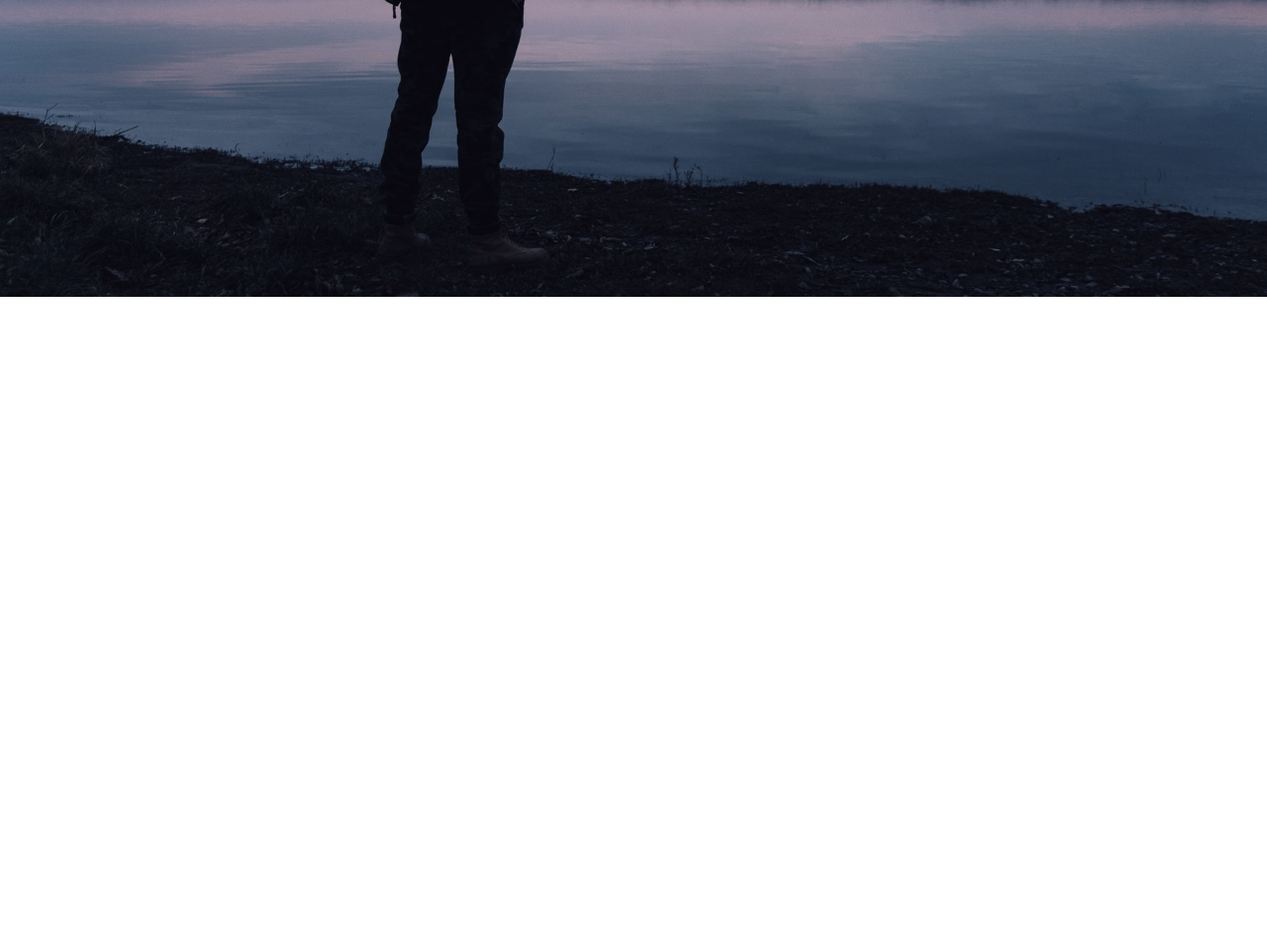
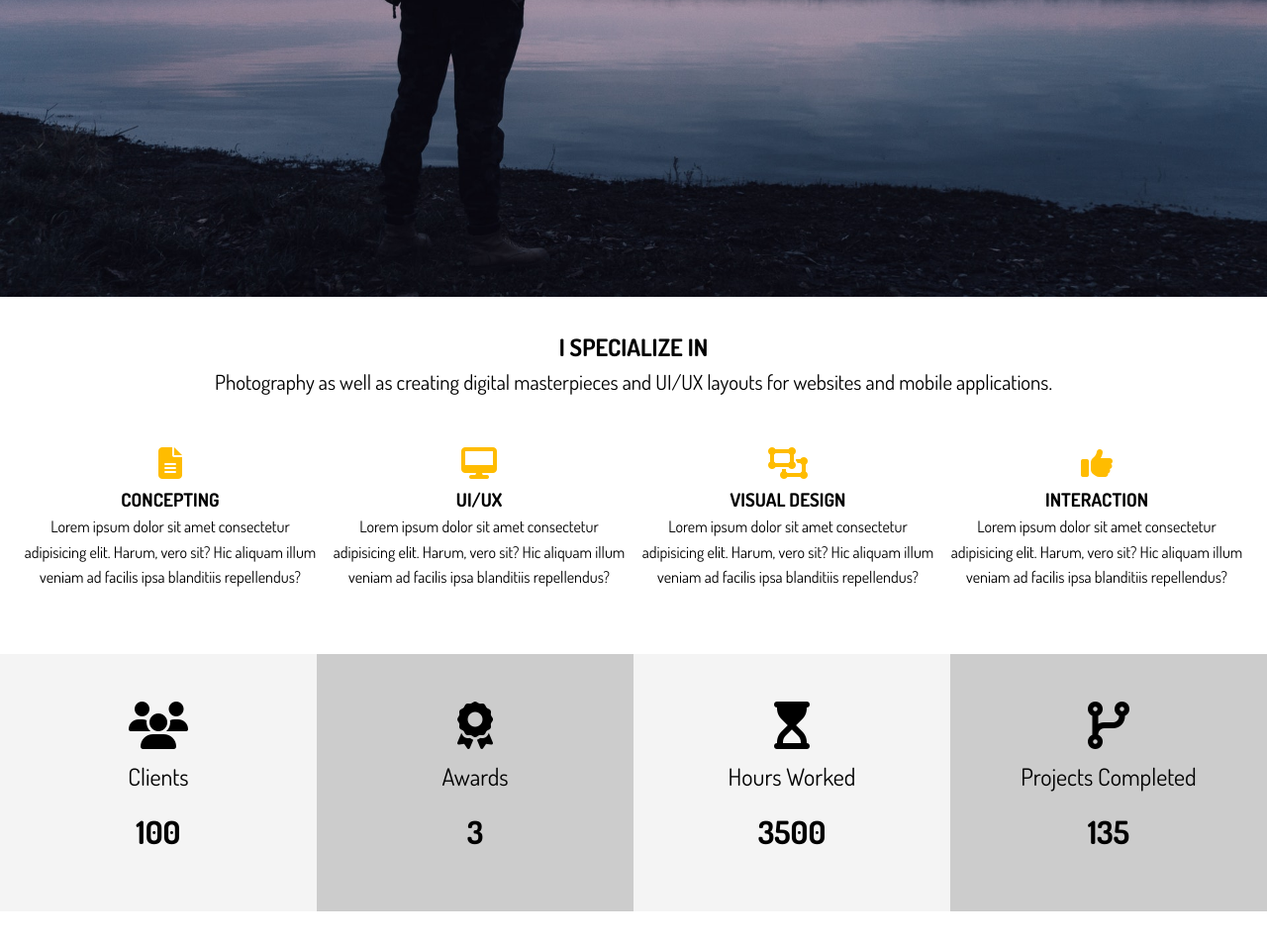
Before and after one commit to SuperPsycho4347/Portfolio-Website, a plain HTML site: page Portfolio Website/index.html in a window 1280 px wide. Shown: the part 500-1453 px from the top of the page at 99% size. Before the commit the page ends 800 px from the top, so only its background shows below. Drawn offline with Linux system fonts and the light colour scheme.

Commit message:
Added stats and specialization section.

```diff
--- a/Portfolio Website/dist/scss/_utilities.scss
+++ b/Portfolio Website/dist/scss/_utilities.scss
@@ -48,3 +48,41 @@ input[class^='btn-']:hover {
 .text-center {
     text-align: center;
 }
+
+// Padding
+.py {
+    &-1 {
+        padding: 1rem 0;
+    }
+
+    &-2 {
+        padding: 2rem 0;
+    }
+
+    &-3 {
+        padding: 3rem 0;
+    }
+
+    &-4 {
+        padding: 4rem 0;
+    }
+}
+
+// Margin
+.my {
+    &-1 {
+        margin: 1rem 0;
+    }
+
+    &-2 {
+        margin: 2rem 0;
+    }
+
+    &-3 {
+        margin: 3rem 0;
+    }
+
+    &-4 {
+        margin: 4rem 0;
+    }
+}
--- a/Portfolio Website/dist/scss/main.css
+++ b/Portfolio Website/dist/scss/main.css
@@ -39,6 +39,32 @@ input[class^=btn-]:hover {
 
 .text-center {
   text-align: center;
+}
+
+.py-1 {
+  padding: 1rem 0;
+}
+.py-2 {
+  padding: 2rem 0;
+}
+.py-3 {
+  padding: 3rem 0;
+}
+.py-4 {
+  padding: 4rem 0;
+}
+
+.my-1 {
+  margin: 1rem 0;
+}
+.my-2 {
+  margin: 2rem 0;
+}
+.my-3 {
+  margin: 3rem 0;
+}
+.my-4 {
+  margin: 4rem 0;
 }
 
 * {
@@ -114,4 +140,37 @@ img {
 #header-home .header-content h1 {
   font-size: 4rem;
   line-height: 1.2;
+}
+#home-a .specials {
+  margin-top: 3rem;
+  display: grid;
+  grid-gap: 1rem;
+  grid-template-columns: repeat(4, 1fr);
+}
+#home-a .specials .fas {
+  color: #ffbc00;
+  padding-bottom: 0.4rem;
+}
+#home-b .stats {
+  display: grid;
+  grid-template-columns: repeat(4, 1fr);
+}
+#home-b .stats li {
+  line-height: 2;
+}
+#home-b .stats li.stats-title {
+  font-size: 1.5rem;
+}
+#home-b .stats li.stats-number {
+  font-size: 2rem;
+  font-weight: bold;
+}
+#home-b .stats div {
+  padding: 3rem 0;
+}
+#home-b .stats div:nth-child(odd) {
+  background: #f4f4f4;
+}
+#home-b .stats div:nth-child(even) {
+  background: #ccc;
 }/*# sourceMappingURL=main.css.map */
--- a/Portfolio Website/dist/scss/main.scss
+++ b/Portfolio Website/dist/scss/main.scss
@@ -93,3 +93,56 @@ img {
     &-inner {
     }
 }
+
+// Home Sections
+#home {
+
+    // Home Section A
+    &-a {
+        .specials {
+            margin-top: 3rem;
+            display: grid;
+            grid-gap: 1rem;
+            grid-template-columns: repeat(4, 1fr);
+
+            .fas {
+                color: $main-colour;
+                padding-bottom: 0.4rem;
+            }
+        }
+    }
+
+    // Home Section B
+    &-b {
+        .stats {
+            display: grid;
+            grid-template-columns: repeat(4, 1fr);
+
+
+            li {
+            line-height: 2;
+
+            &.stats-title {
+                font-size: 1.5rem;
+            }
+
+            &.stats-number {
+                font-size: 2rem;
+                font-weight: bold;
+            }
+        }
+
+        div {
+            padding: 3rem 0;
+
+            &:nth-child(odd) {
+                background: $light-colour;
+            }
+
+            &:nth-child(even) {
+                background: $medium-colour;
+            }
+        }
+    }
+    }
+}
--- a/Portfolio Website/index.html
+++ b/Portfolio Website/index.html
@@ -31,6 +31,74 @@
         </div>
     </header>
 
+    <!-- Section A: Specializations -->
+    <section id="home-a" class="text-center py-2">
+        <div class="container">
+            <h2 class="section-title">I Specialize In</h2>
+            <div class="bottom-line"></div>
+            <p class="lead">
+                Photography as well as creating digital masterpieces and UI/UX layouts for websites and mobile applications.
+            </p>
+            <div class="specials">
+                <div>
+                    <i class="fas fa-file-alt fa-2x"></i>
+                    <h3>Concepting</h3>
+                    <p>Lorem ipsum dolor sit amet consectetur adipisicing elit. Harum, vero sit? Hic aliquam illum veniam ad facilis ipsa blanditiis repellendus?</p>
+                </div>
+                <div>
+                    <i class="fas fa-desktop fa-2x"></i>
+                    <h3>UI/UX</h3>
+                    <p>Lorem ipsum dolor sit amet consectetur adipisicing elit. Harum, vero sit? Hic aliquam illum veniam ad facilis ipsa blanditiis repellendus?</p>
+                </div>
+                <div>
+                    <i class="fas fa-object-ungroup fa-2x"></i>
+                    <h3>Visual Design</h3>
+                    <p>Lorem ipsum dolor sit amet consectetur adipisicing elit. Harum, vero sit? Hic aliquam illum veniam ad facilis ipsa blanditiis repellendus?</p>
+                </div>
+                <div>
+                    <i class="fas fa-thumbs-up fa-2x"></i>
+                    <h3>Interaction</h3>
+                    <p>Lorem ipsum dolor sit amet consectetur adipisicing elit. Harum, vero sit? Hic aliquam illum veniam ad facilis ipsa blanditiis repellendus?</p>
+                </div>
+            </div>
+        </div>
+    </section>
+
+    <!-- Section B: Stats -->
+    <section id="home-b" class="text-center py-2">
+        <div class="stats">
+            <div>
+                <ul>
+                    <li><i class="fas fa-users fa-3x"></i></li>
+                    <li class="stats-title">Clients</li>
+                    <li class="stats-number">100</li>
+                </ul>
+            </div>
+            <div>
+                <ul>
+                    <li><i class="fas fa-award fa-3x"></i></li>
+                    <li class="stats-title">Awards</li>
+                    <li class="stats-number">3</li>
+                </ul>
+            </div>
+            <div>
+                <ul>
+                    <li><i class="fas fa-hourglass-start fa-3x"></i></li>
+                    <li class="stats-title">Hours Worked</li>
+                    <li class="stats-number">3500</li>
+                </ul>
+            </div>
+            <div>
+                <ul>
+                    <li><i class="fas fa-code-branch fa-3x"></i></li>
+                    <li class="stats-title">Projects Completed</li>
+                    <li class="stats-number">135</li>
+                </ul>
+            </div>
+        </div>
+    </section>
+
+    <!-- Typewriter Effect -->
     <script src="./dist/js/typewriter.js"></script>
 </body>
 </html>
```
Also changed, not shown: 1 other file.
